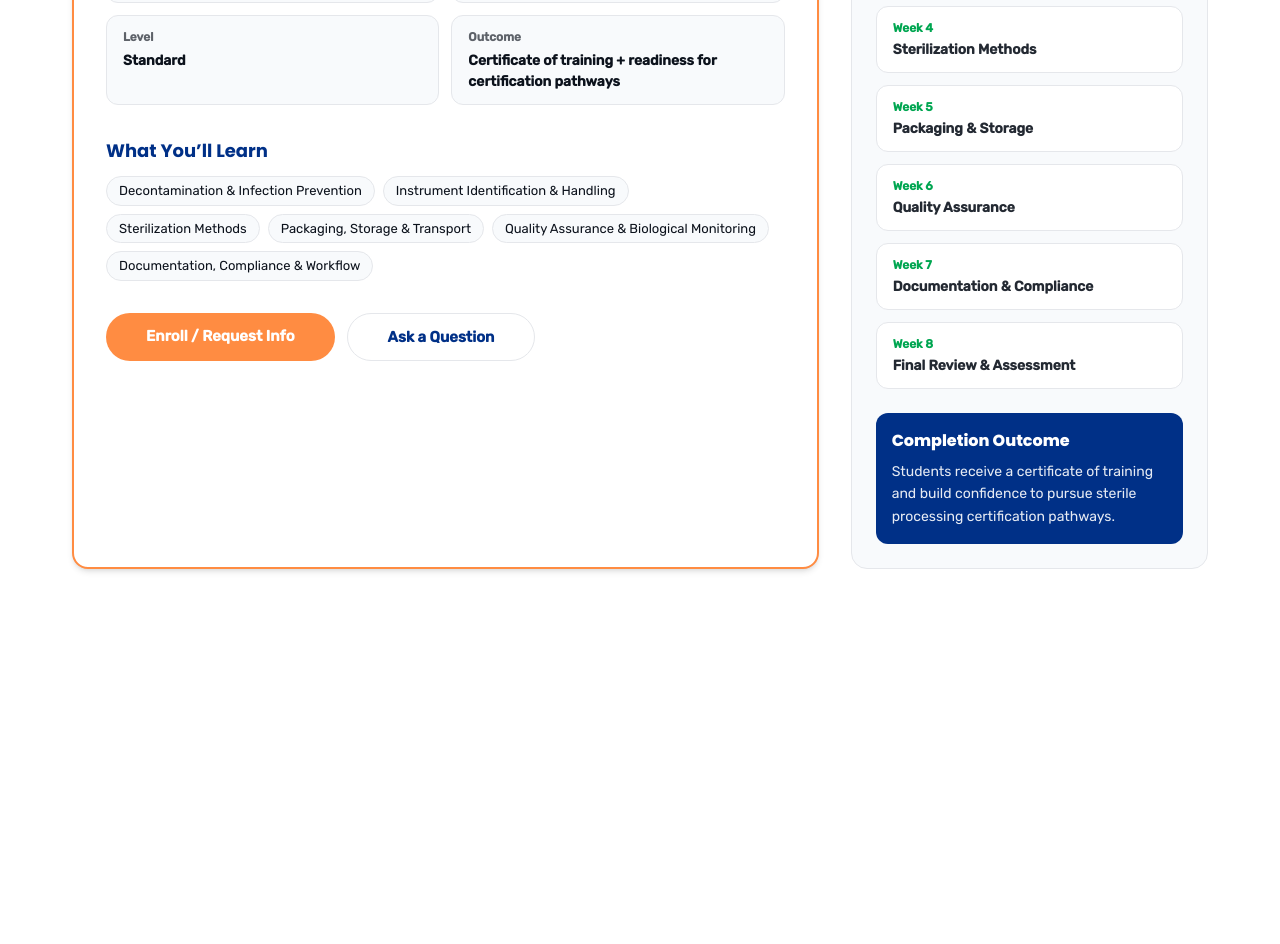
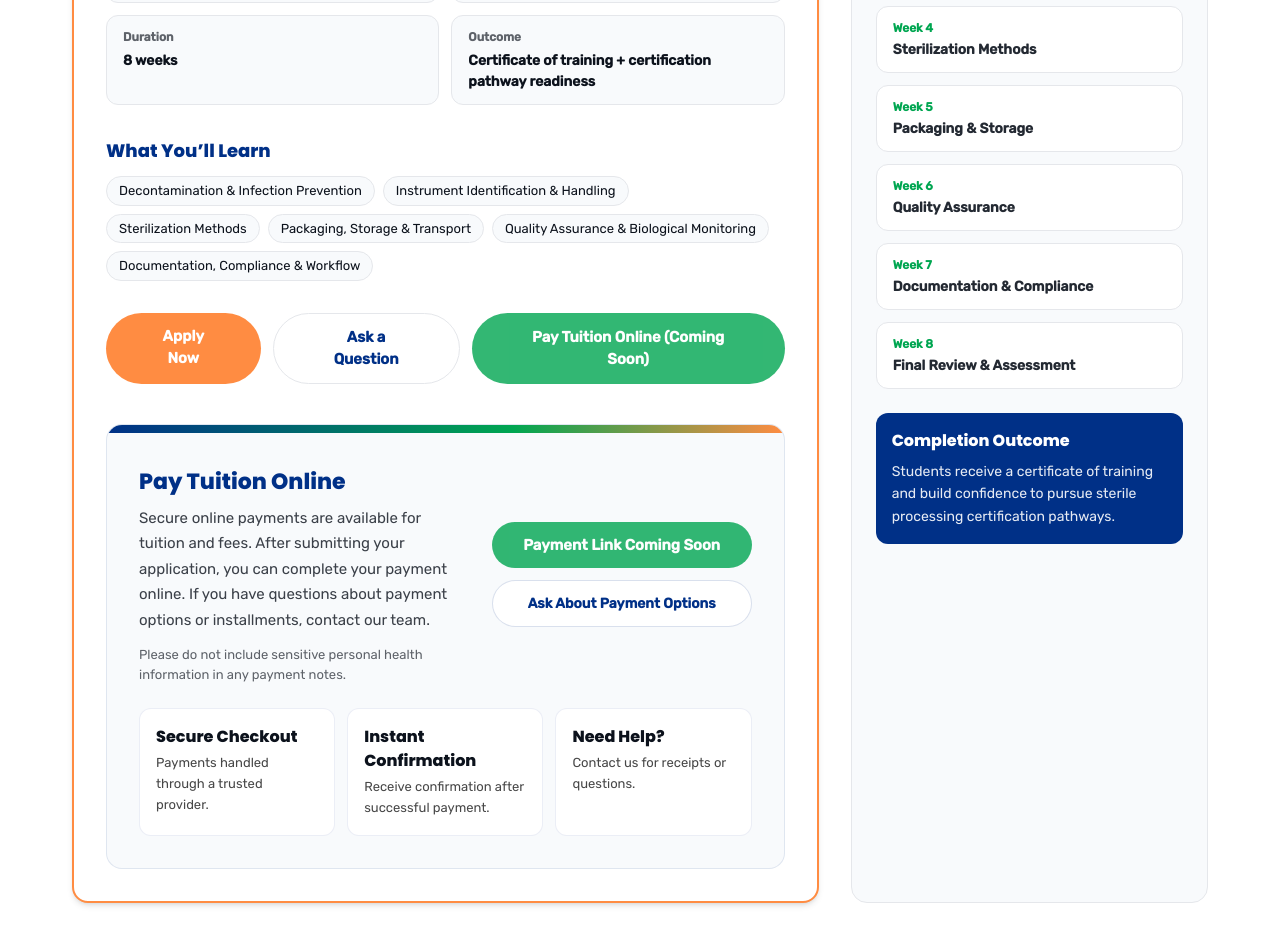
Before and after one commit to aryeetea/distraining, a React (Vite) app: page /courses in a window 1280 px wide. Shown: the part 660-1604 px from the top of the page. Before the commit the page ends 1309 px from the top, so only its background shows below. Built offline with nearby package versions, Linux system fonts and the light colour scheme.

Commit message:
fixed payment

```diff
--- a/src/app/pages/Apply.tsx
+++ b/src/app/pages/Apply.tsx
@@ -9,6 +9,11 @@ function encode(data: Record<string, string>) {
 
 export function Apply() {
   const navigate = useNavigate();
+
+  // ✅ Paste your client's Stripe/Square payment link here later
+  // Example: "https://buy.stripe.com/xxxx" or "https://square.link/u/xxxx"
+  const PAYMENT_LINK = "";
+
   const [status, setStatus] = useState<"idle" | "sending" | "success" | "error">(
     "idle"
   );
@@ -28,7 +33,7 @@ export function Apply() {
     }));
   };
 
-  const handleSubmit = async (e: React.FormEvent<HTMLFormElement>) => {
+  const handleSubmit = async (e: React.FormEvent) => {
     e.preventDefault();
     setStatus("sending");
 
@@ -51,7 +56,7 @@ export function Apply() {
         zipCode: ""
       });
 
-      // redirect after a short moment
+      // Optional: redirect after a short moment
       setTimeout(() => navigate("/"), 1200);
     } catch (err) {
       setStatus("error");
@@ -90,7 +95,7 @@ export function Apply() {
           >
             Next Start:{" "}
             <span style={{ color: "#FF8C42", fontWeight: "600" }}>
-              Rolling Admissions!!
+              March 2nd
             </span>
           </p>
 
@@ -100,7 +105,13 @@ export function Apply() {
               className="mb-6 rounded-xl border bg-[#f8fafc] p-4"
               style={{ borderColor: "rgba(0,166,81,0.25)" }}
             >
-              <p style={{ fontFamily: "Rubik, sans-serif", opacity: 0.85 }}>
+              <p
+                style={{
+                  fontFamily: "Rubik, sans-serif",
+                  color: "#0c121c",
+                  opacity: 0.85
+                }}
+              >
                 ✅ Application submitted! We’ll contact you soon.
               </p>
             </div>
@@ -111,7 +122,13 @@ export function Apply() {
               className="mb-6 rounded-xl border bg-[#f8fafc] p-4"
               style={{ borderColor: "rgba(255,140,66,0.35)" }}
             >
-              <p style={{ fontFamily: "Rubik, sans-serif", opacity: 0.85 }}>
+              <p
+                style={{
+                  fontFamily: "Rubik, sans-serif",
+                  color: "#0c121c",
+                  opacity: 0.85
+                }}
+              >
                 ⚠️ Something went wrong. Please try again.
               </p>
             </div>
@@ -134,7 +151,9 @@ export function Apply() {
               </label>
             </p>
 
+            {/* First and Last Name Row */}
             <div className="grid gap-4 md:grid-cols-2">
+              <div>
                 <input
                   type="text"
                   name="firstName"
@@ -143,9 +162,13 @@ export function Apply() {
                   placeholder="First Name"
                   required
                   className="w-full rounded-lg border-2 border-gray-200 px-4 py-3.5 transition-all focus:border-[#003087] focus:outline-none"
-                style={{ fontFamily: "Rubik, sans-serif", fontSize: "15px" }}
+                  style={{
+                    fontFamily: "Rubik, sans-serif",
+                    fontSize: "15px"
+                  }}
                 />
-
+              </div>
+              <div>
                 <input
                   type="text"
                   name="lastName"
@@ -154,10 +177,16 @@ export function Apply() {
                   placeholder="Last Name"
                   required
                   className="w-full rounded-lg border-2 border-gray-200 px-4 py-3.5 transition-all focus:border-[#003087] focus:outline-none"
-                style={{ fontFamily: "Rubik, sans-serif", fontSize: "15px" }}
+                  style={{
+                    fontFamily: "Rubik, sans-serif",
+                    fontSize: "15px"
+                  }}
                 />
               </div>
+            </div>
 
+            {/* Email */}
+            <div>
               <input
                 type="email"
                 name="email"
@@ -166,10 +195,16 @@ export function Apply() {
                 placeholder="Email"
                 required
                 className="w-full rounded-lg border-2 border-gray-200 px-4 py-3.5 transition-all focus:border-[#003087] focus:outline-none"
-              style={{ fontFamily: "Rubik, sans-serif", fontSize: "15px" }}
+                style={{
+                  fontFamily: "Rubik, sans-serif",
+                  fontSize: "15px"
+                }}
               />
+            </div>
 
+            {/* Phone and ZIP Code Row */}
             <div className="grid gap-4 md:grid-cols-2">
+              <div>
                 <input
                   type="tel"
                   name="phone"
@@ -178,9 +213,13 @@ export function Apply() {
                   placeholder="Phone"
                   required
                   className="w-full rounded-lg border-2 border-gray-200 px-4 py-3.5 transition-all focus:border-[#003087] focus:outline-none"
-                style={{ fontFamily: "Rubik, sans-serif", fontSize: "15px" }}
+                  style={{
+                    fontFamily: "Rubik, sans-serif",
+                    fontSize: "15px"
+                  }}
                 />
-
+              </div>
+              <div>
                 <input
                   type="text"
                   name="zipCode"
@@ -189,10 +228,15 @@ export function Apply() {
                   placeholder="ZIP Code"
                   required
                   className="w-full rounded-lg border-2 border-gray-200 px-4 py-3.5 transition-all focus:border-[#003087] focus:outline-none"
-                style={{ fontFamily: "Rubik, sans-serif", fontSize: "15px" }}
+                  style={{
+                    fontFamily: "Rubik, sans-serif",
+                    fontSize: "15px"
+                  }}
                 />
               </div>
+            </div>
 
+            {/* Consent Text */}
             <p
               className="text-center"
               style={{
@@ -200,15 +244,17 @@ export function Apply() {
                 fontSize: "12px",
                 lineHeight: "1.6",
                 color: "#0c121c",
-                opacity: 0.7
+                opacity: "0.7"
               }}
             >
               By submitting this form, I consent to DAS Sterile Processing
-              Training Centre contacting me by phone for marketing messages and
-              email using the information I have provided. Consent is not a
+              Training Centre contacting me by phone for marketing messages
+              (including mobile and manual/autodialed means) and email using the
+              information I have provided. I understand that my consent is not a
               condition of enrollment.
             </p>
 
+            {/* Submit Button */}
             <button
               type="submit"
               disabled={status === "sending"}
@@ -221,7 +267,7 @@ export function Apply() {
                 boxShadow: "0 4px 16px rgba(255, 140, 66, 0.4)"
               }}
             >
-              {status === "sending" ? "Submitting..." : "Submit"}
+              {status === "sending" ? "Submitting..." : "Submit Application"}
             </button>
 
             <p
@@ -235,9 +281,62 @@ export function Apply() {
             >
               Please don’t include sensitive personal health information.
             </p>
+
+            {/* ✅ NEW: Pay Tuition Online */}
+            <div className="mt-4">
+              {PAYMENT_LINK ? (
+                <a
+                  href={PAYMENT_LINK}
+                  target="_blank"
+                  rel="noopener noreferrer"
+                  className="block w-full rounded-full py-4 text-center text-white transition-opacity hover:opacity-90"
+                  style={{
+                    backgroundColor: "#00A651",
+                    fontSize: "16px",
+                    fontWeight: "800",
+                    fontFamily: "Poppins, sans-serif",
+                    boxShadow: "0 4px 12px rgba(0, 166, 81, 0.3)"
+                  }}
+                >
+                  Pay Tuition Online
+                </a>
+              ) : (
+                <button
+                  type="button"
+                  className="w-full rounded-full py-4 text-white opacity-80"
+                  style={{
+                    backgroundColor: "#00A651",
+                    fontSize: "16px",
+                    fontWeight: "800",
+                    fontFamily: "Poppins, sans-serif"
+                  }}
+                  onClick={() =>
+                    alert(
+                      "Online payment link coming soon. Please contact us for payment options."
+                    )
+                  }
+                >
+                  Pay Tuition Online (Coming Soon)
+                </button>
+              )}
+
+              <p
+                className="mt-2 text-center"
+                style={{
+                  fontFamily: "Rubik, sans-serif",
+                  fontSize: 12,
+                  opacity: 0.65,
+                  lineHeight: 1.6,
+                  color: "#0c121c"
+                }}
+              >
+                After you apply, you can complete your tuition payment online. If you need help, please contact us.
+              </p>
+            </div>
           </form>
         </div>
 
+        {/* Back Link */}
         <button
           onClick={() => navigate("/")}
           className="mt-6 w-full text-center text-white transition-opacity hover:opacity-80"
--- a/src/app/pages/Courses.tsx
+++ b/src/app/pages/Courses.tsx
@@ -1,4 +1,8 @@
 export function Courses() {
+  // ✅ When your client gives you a payment link, paste it here.
+  // Example: "https://buy.stripe.com/xxxx" or "https://square.link/u/xxxx"
+  const PAYMENT_LINK = ""; // leave empty for now
+
   const course = {
     title: "Sterile Processing Fundamentals",
     duration: "8 weeks",
@@ -29,10 +33,42 @@ export function Courses() {
 
   const highlights = [
     { label: "Format", value: "Instructor-led + hands-on practice" },
+    { label: "Schedule", value: "2 online (weekday) + 1 in-person (weekend)" },
     { label: "Duration", value: "8 weeks" },
-    { label: "Level", value: "Standard" },
-    { label: "Outcome", value: "Certificate of training + readiness for certification pathways" }
+    { label: "Outcome", value: "Certificate of training + certification pathway readiness" }
   ];
+
+  const payButton = PAYMENT_LINK ? (
+    <a
+      href={PAYMENT_LINK}
+      target="_blank"
+      rel="noopener noreferrer"
+      className="w-full rounded-full py-3 text-center text-white transition-opacity hover:opacity-90 sm:w-auto sm:px-10"
+      style={{
+        backgroundColor: "#00A651",
+        fontSize: "15px",
+        fontWeight: "800",
+        fontFamily: "Rubik, sans-serif",
+        boxShadow: "0 4px 12px rgba(0, 166, 81, 0.25)"
+      }}
+    >
+      Pay Tuition Online
+    </a>
+  ) : (
+    <button
+      type="button"
+      className="w-full rounded-full py-3 text-center text-white opacity-80 sm:w-auto sm:px-10"
+      style={{
+        backgroundColor: "#00A651",
+        fontSize: "15px",
+        fontWeight: "800",
+        fontFamily: "Rubik, sans-serif"
+      }}
+      onClick={() => alert("Online payment link coming soon. Please contact us to pay or check back shortly.")}
+    >
+      Pay Tuition Online (Coming Soon)
+    </button>
+  );
 
   return (
     <div className="py-12 md:py-20" style={{ backgroundColor: "#ffffff" }}>
@@ -133,7 +169,7 @@ export function Courses() {
                       fontFamily: "Rubik, sans-serif",
                       fontSize: "12px",
                       opacity: 0.65,
-                      fontWeight: 600,
+                      fontWeight: 700,
                       color: "#0c121c"
                     }}
                   >
@@ -143,7 +179,7 @@ export function Courses() {
                     style={{
                       fontFamily: "Rubik, sans-serif",
                       fontSize: "14px",
-                      fontWeight: 600,
+                      fontWeight: 700,
                       color: "#0c121c",
                       marginTop: 4
                     }}
@@ -161,7 +197,7 @@ export function Courses() {
                 style={{
                   fontFamily: "Poppins, sans-serif",
                   fontSize: "18px",
-                  fontWeight: "700",
+                  fontWeight: "800",
                   color: "#003087"
                 }}
               >
@@ -190,16 +226,16 @@ export function Courses() {
             {/* CTA */}
             <div className="flex flex-col gap-3 sm:flex-row">
               <a
-                href="/contact"
+                href="/apply"
                 className="w-full rounded-full py-3 text-center text-white transition-opacity hover:opacity-90 sm:w-auto sm:px-10"
                 style={{
                   backgroundColor: course.color,
                   fontSize: "15px",
-                  fontWeight: "700",
+                  fontWeight: "800",
                   fontFamily: "Rubik, sans-serif"
                 }}
               >
-                Enroll / Request Info
+                Apply Now
               </a>
 
               <a
@@ -210,12 +246,143 @@ export function Courses() {
                   backgroundColor: "white",
                   color: "#003087",
                   fontSize: "15px",
-                  fontWeight: "700",
+                  fontWeight: "800",
                   fontFamily: "Rubik, sans-serif"
                 }}
               >
                 Ask a Question
               </a>
+
+              {payButton}
+            </div>
+
+            {/* NEW: Payment Section */}
+            <div
+              className="mt-10 overflow-hidden rounded-2xl border bg-[#f8fafc]"
+              style={{ borderColor: "rgba(0,48,135,0.10)" }}
+            >
+              {/* Accent bar */}
+              <div
+                className="h-2"
+                style={{
+                  background: "linear-gradient(90deg, #003087 0%, #00A651 60%, #FF8C42 100%)"
+                }}
+              />
+              <div className="p-6 md:p-8">
+                <div className="flex flex-col gap-6 md:flex-row md:items-center md:justify-between">
+                  <div>
+                    <h3
+                      style={{
+                        fontFamily: "Poppins, sans-serif",
+                        fontSize: "22px",
+                        fontWeight: "900",
+                        color: "#003087"
+                      }}
+                    >
+                      Pay Tuition Online
+                    </h3>
+                    <p
+                      className="mt-2"
+                      style={{
+                        fontFamily: "Rubik, sans-serif",
+                        fontSize: "15px",
+                        lineHeight: 1.7,
+                        color: "#0c121c",
+                        opacity: 0.8
+                      }}
+                    >
+                      Secure online payments are available for tuition and fees. After submitting your application,
+                      you can complete your payment online. If you have questions about payment options or installments,
+                      contact our team.
+                    </p>
+                    <p
+                      className="mt-3"
+                      style={{
+                        fontFamily: "Rubik, sans-serif",
+                        fontSize: "13px",
+                        color: "#0c121c",
+                        opacity: 0.65
+                      }}
+                    >
+                      Please do not include sensitive personal health information in any payment notes.
+                    </p>
+                  </div>
+
+                  <div className="flex flex-col gap-3 md:min-w-[260px]">
+                    {PAYMENT_LINK ? (
+                      <a
+                        href={PAYMENT_LINK}
+                        target="_blank"
+                        rel="noopener noreferrer"
+                        className="w-full rounded-full py-3 text-center text-white transition-opacity hover:opacity-90"
+                        style={{
+                          backgroundColor: "#00A651",
+                          fontSize: "15px",
+                          fontWeight: "900",
+                          fontFamily: "Rubik, sans-serif",
+                          boxShadow: "0 4px 12px rgba(0, 166, 81, 0.25)"
+                        }}
+                      >
+                        Proceed to Secure Payment
+                      </a>
+                    ) : (
+                      <button
+                        type="button"
+                        className="w-full rounded-full py-3 text-center text-white opacity-80"
+                        style={{
+                          backgroundColor: "#00A651",
+                          fontSize: "15px",
+                          fontWeight: "900",
+                          fontFamily: "Rubik, sans-serif"
+                        }}
+                        onClick={() => alert("Payment link coming soon. Please contact us for payment options.")}
+                      >
+                        Payment Link Coming Soon
+                      </button>
+                    )}
+
+                    <a
+                      href="/contact"
+                      className="w-full rounded-full py-3 text-center"
+                      style={{
+                        backgroundColor: "white",
+                        border: "1px solid rgba(0,48,135,0.15)",
+                        color: "#003087",
+                        fontSize: "14px",
+                        fontWeight: "900",
+                        fontFamily: "Rubik, sans-serif"
+                      }}
+                    >
+                      Ask About Payment Options
+                    </a>
+                  </div>
+                </div>
+
+                {/* Small trust row */}
+                <div className="mt-6 grid gap-3 md:grid-cols-3">
+                  {[
+                    { title: "Secure Checkout", desc: "Payments handled through a trusted provider." },
+                    { title: "Instant Confirmation", desc: "Receive confirmation after successful payment." },
+                    { title: "Need Help?", desc: "Contact us for receipts or questions." }
+                  ].map((item, i) => (
+                    <div
+                      key={i}
+                      className="rounded-xl border bg-white p-4"
+                      style={{ borderColor: "rgba(0,48,135,0.08)" }}
+                    >
+                      <div style={{ fontFamily: "Poppins, sans-serif", fontWeight: 800, color: "#0c121c" }}>
+                        {item.title}
+                      </div>
+                      <div
+                        className="mt-1"
+                        style={{ fontFamily: "Rubik, sans-serif", fontSize: 13, opacity: 0.75, lineHeight: 1.6 }}
+                      >
+                        {item.desc}
+                      </div>
+                    </div>
+                  ))}
+                </div>
+              </div>
             </div>
           </div>
 
@@ -226,7 +393,7 @@ export function Courses() {
               style={{
                 fontFamily: "Poppins, sans-serif",
                 fontSize: "20px",
-                fontWeight: "800",
+                fontWeight: "900",
                 color: "#003087"
               }}
             >
@@ -244,7 +411,7 @@ export function Courses() {
                     style={{
                       fontFamily: "Rubik, sans-serif",
                       fontSize: "12px",
-                      fontWeight: 700,
+                      fontWeight: 900,
                       color: "#00A651",
                       marginBottom: 2
                     }}
@@ -255,7 +422,7 @@ export function Courses() {
                     style={{
                       fontFamily: "Rubik, sans-serif",
                       fontSize: "14px",
-                      fontWeight: 600,
+                      fontWeight: 700,
                       color: "#0c121c",
                       opacity: 0.9
                     }}
@@ -266,17 +433,8 @@ export function Courses() {
               ))}
             </div>
 
-            <div
-              className="mt-6 rounded-xl p-4 text-white"
-              style={{ backgroundColor: "#003087" }}
-            >
-              <div
-                style={{
-                  fontFamily: "Poppins, sans-serif",
-                  fontWeight: 800,
-                  fontSize: "16px"
-                }}
-              >
+            <div className="mt-6 rounded-xl p-4 text-white" style={{ backgroundColor: "#003087" }}>
+              <div style={{ fontFamily: "Poppins, sans-serif", fontWeight: 900, fontSize: "16px" }}>
                 Completion Outcome
               </div>
               <p
@@ -288,8 +446,8 @@ export function Courses() {
                   lineHeight: 1.6
                 }}
               >
-                Students receive a certificate of training and build confidence to
-                pursue sterile processing certification pathways.
+                Students receive a certificate of training and build confidence to pursue sterile processing
+                certification pathways.
               </p>
             </div>
           </div>
```
Lines whose indentation alone changed are shown as unchanged.
